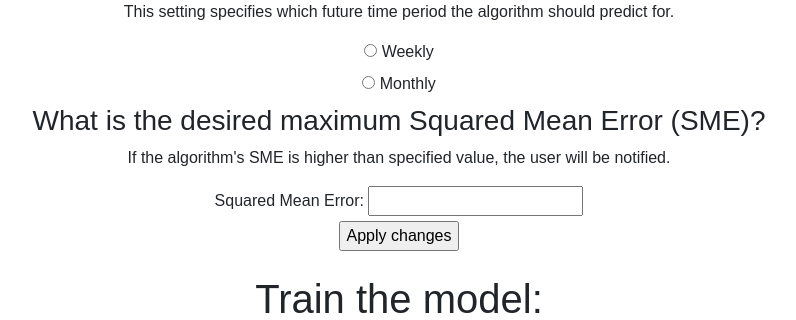
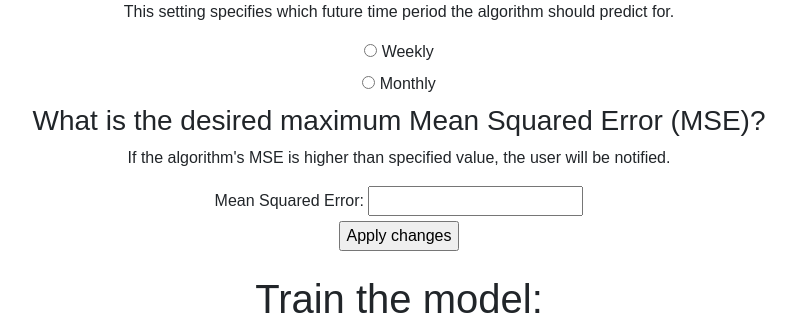
Before and after one commit to peterCode22/Intelligent-Stock-Management-System, a PHP site: page /pred-config.php in a window 1280 px wide. Shown: the part 191-511 px from the top of the page, without its empty margins (249-1045 px from the left). Run offline with PHP 8.4, Linux system fonts and the light colour scheme; the visitor is signed in with stand-in values (Sample User, id 1); data that the repository does not hold is empty.

Commit message:
MSE spelling

```diff
--- a/auto-order.php
+++ b/auto-order.php
@@ -23,7 +23,7 @@ $_SESSION['orderValue'] = 0;
 // Attempt select query execution
 $sql = "SELECT ProdID, ProdName, SupplierPrice FROM products";
 
-$output = shell_exec("python python/predict.py");
+$output = shell_exec("python python/order.py");
 $prediction = json_decode($output, TRUE);
 
 if($result = $mysqli->query($sql)){
--- a/pred-config.php
+++ b/pred-config.php
@@ -36,7 +36,7 @@ if($_SERVER['REQUEST_METHOD'] == "POST"){
     }
     if (isset($_POST['error'])){
         if ($_POST['error'] > 0){
-            $data['SME'] = floatval($_POST['error']);
+            $data['MSE'] = floatval($_POST['error']);
             $newJsonString = json_encode($data);
             file_put_contents('python/trainConfig.json', $newJsonString);
         }
@@ -113,9 +113,9 @@ body {
             <input type="radio" id="monthly" name="deliveryFreq" value="monthly">
             <label for="monthly">Monthly</label><br>
 
-        <h3>What is the desired maximum Squared Mean Error (SME)?</h3>
-        <p> If the algorithm's SME is higher than specified value, the user will be notified. </p>
-            <label for="error">Squared Mean Error:</label>
+        <h3>What is the desired maximum Mean Squared Error (MSE)?</h3>
+        <p> If the algorithm's MSE is higher than specified value, the user will be notified. </p>
+            <label for="error">Mean Squared Error:</label>
             <input type="number" id="error" name="error" min="0" step="0.01">
             <br>
             <input type="submit" value="Apply changes">
--- a/python/trainConfig.json
+++ b/python/trainConfig.json
@@ -1 +1 @@
-{"delivery":"weekly","SME":0.5}
+{"delivery":"weekly","MSE":0.5}
```
